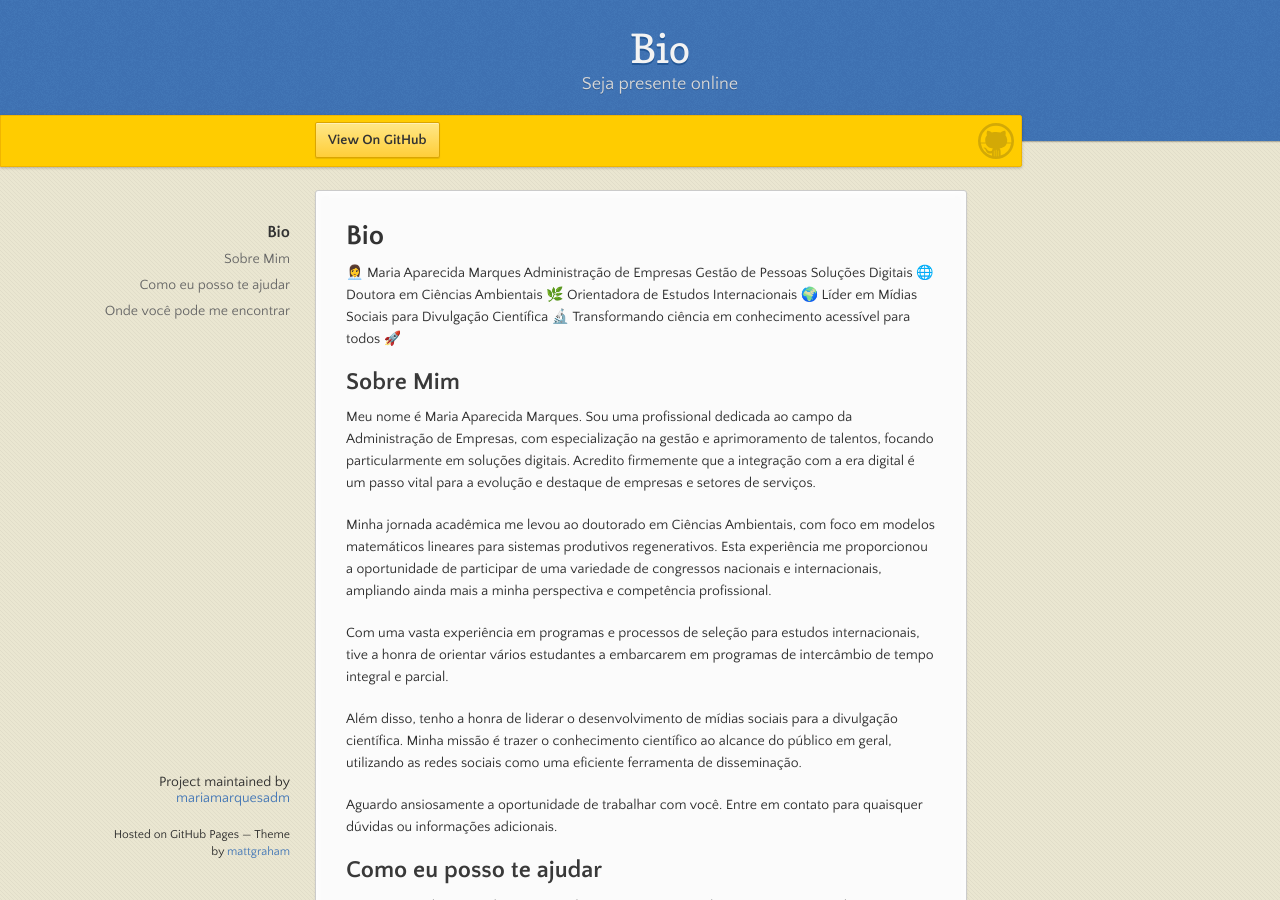
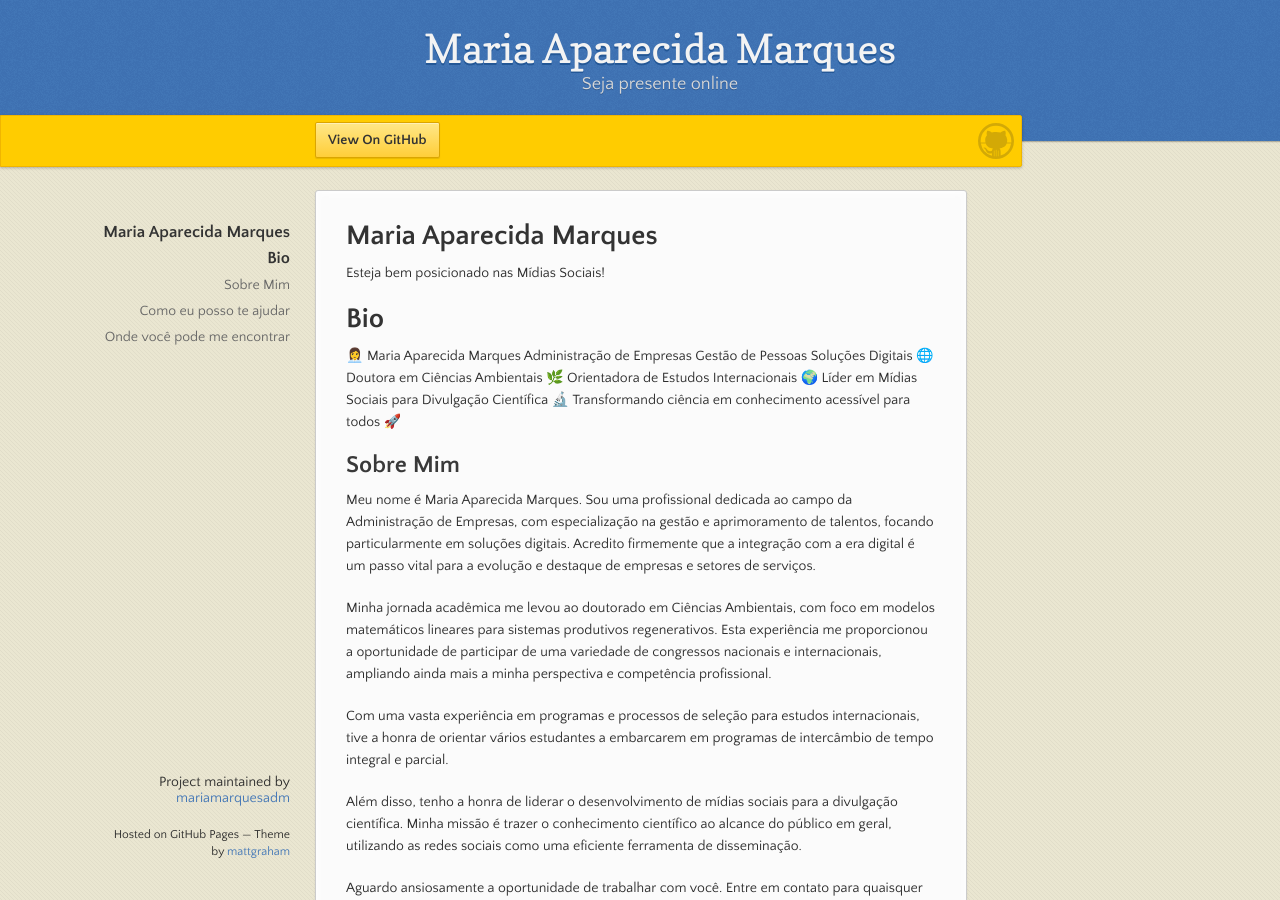
Before and after one commit to mariamarquesadm/mariamarquesadm, a Jekyll site: the page built from index.md, in a window 1280 px wide and 900 px high. Built offline with Jekyll 4.4.1, drawn with Linux system fonts in a browser that asks for light colours; our own code applies the rules of GitHub Pages for plain Markdown files.

Commit message:
Update index.md

```diff
--- a/index.md
+++ b/index.md
@@ -1,6 +1,10 @@
 ---
 layout: default
 ---
+
+# Maria Aparecida Marques
+Esteja bem posicionado nas Mídias Sociais!
+
 # Bio
 👩‍💼 Maria Aparecida Marques
 Administração de Empresas
```
